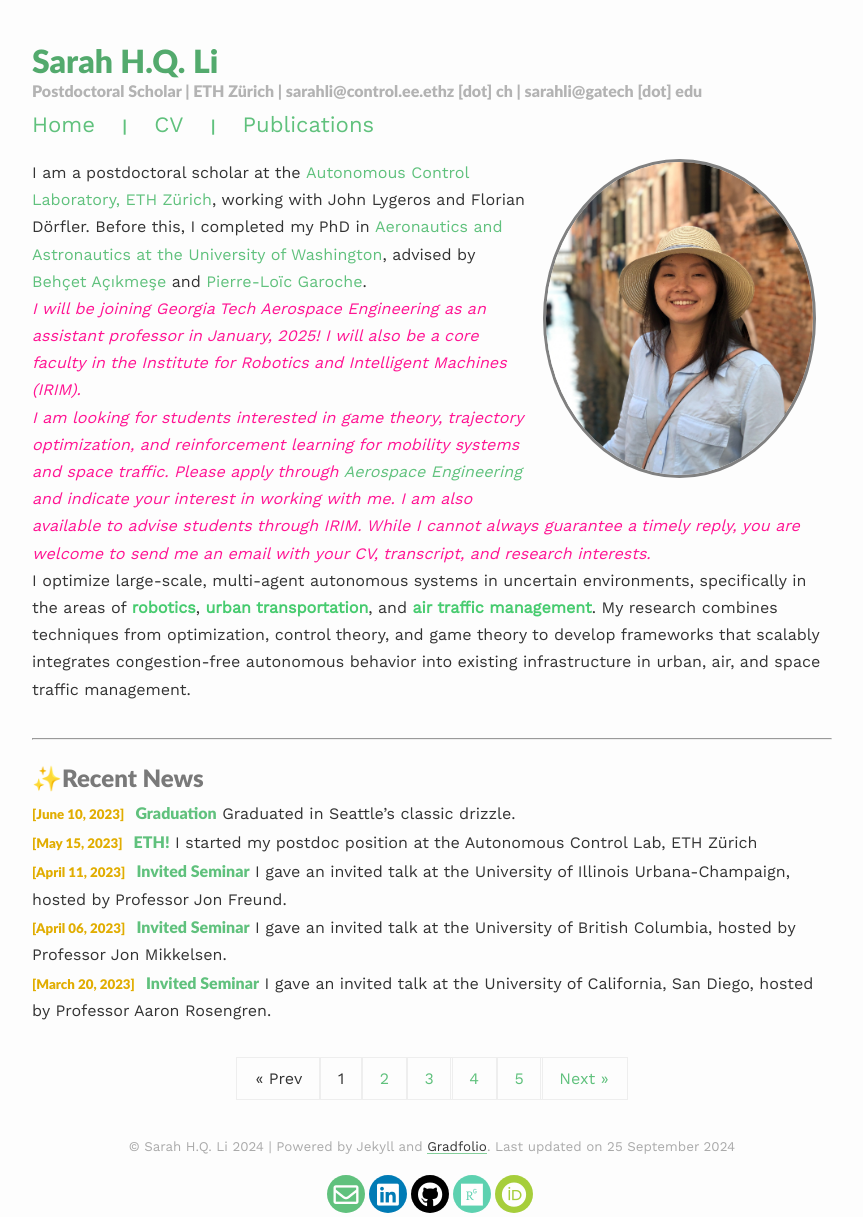
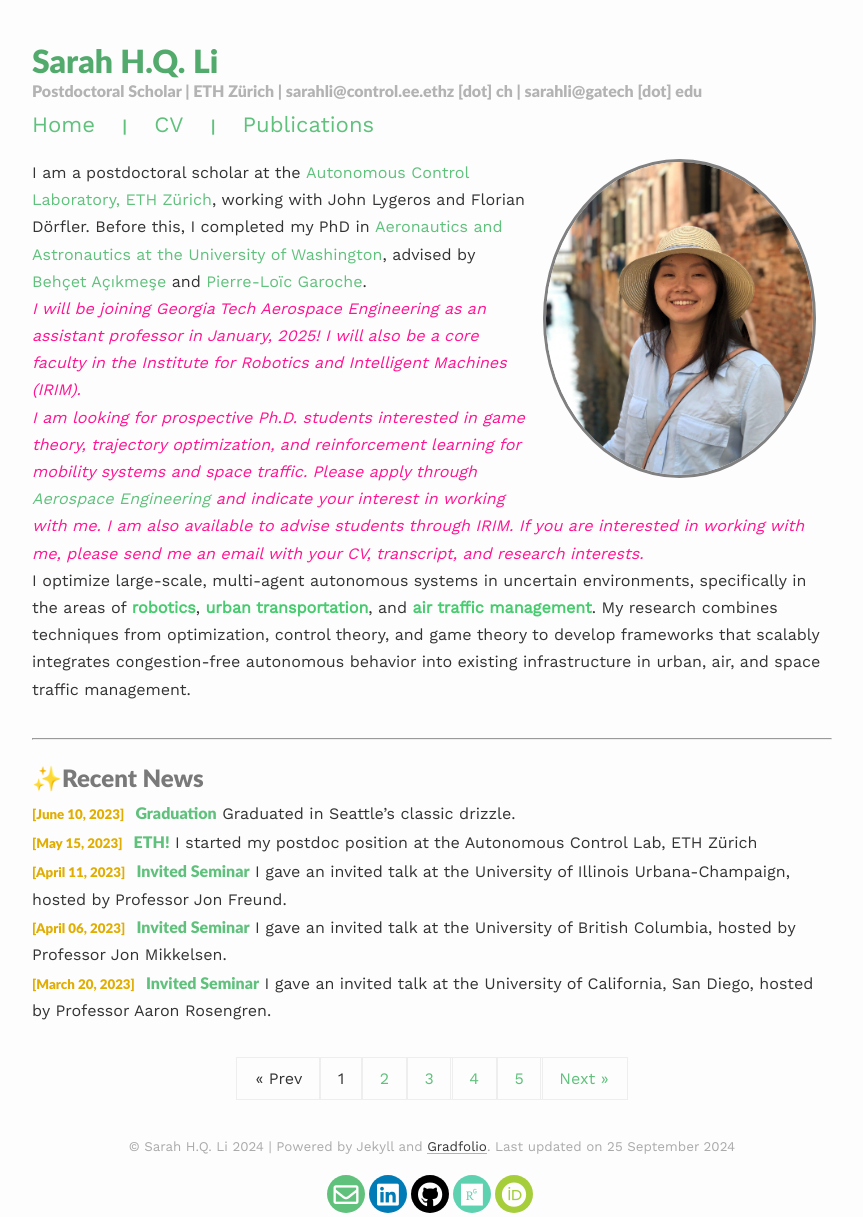
Before and after one commit to lisarah/lisarah.github.io, a Jekyll site: the page built from index.html, in a window 1280 px wide. Shown: the whole page, without its empty margins (208-1071 px from the left). Built offline with Jekyll 4.4.1, drawn with Linux system fonts in a browser that asks for light colours; nearby versions of some CDN libraries; the list of posts is cut into pages by our own code.

Commit message:
updated page

```diff
--- a/index.html
+++ b/index.html
@@ -11,7 +11,7 @@ I am a postdoctoral scholar at the <a href = "https://control.ee.ethz.ch/">Auton
 <!-- <em style="color:DeepPink">I am an incoming assistant professor in Aerospace Engienering at Georgia Tech, starting January 2025.</em> -->
 <em style="color:DeepPink">I will be joining Georgia Tech Aerospace Engineering as an assistant professor in January, 2025! I will also be a core faculty in the Institute for Robotics and Intelligent Machines (IRIM).
 <br>
-I am looking for students interested in game theory, trajectory optimization, and reinforcement learning for mobility systems and space traffic. Please apply through <a href = "https://ae.gatech.edu/ae-graduate-apply">Aerospace Engineering</a> and indicate your interest in working with me. I am also available to advise students through IRIM. While I cannot always guarantee a timely reply, you are welcome to send me an email with your CV, transcript, and research interests.
+I am looking for prospective Ph.D. students interested in game theory, trajectory optimization, and reinforcement learning for mobility systems and space traffic. Please apply through <a href = "https://ae.gatech.edu/ae-graduate-apply">Aerospace Engineering</a> and indicate your interest in working with me. I am also available to advise students through IRIM. If you are interested in working with me, please send me an email with your CV, transcript, and research interests.
 </em>
 <br>
 I optimize large-scale, multi-agent autonomous systems in uncertain environments, specifically in the areas of <h_text>robotics</h_text>, <h_text>urban transportation</h_text>, and <h_text>air traffic management</h_text>. My research combines techniques from optimization, control theory, and game theory to develop frameworks that scalably integrates congestion-free autonomous behavior into existing infrastructure in urban, air, and space traffic management.
```
